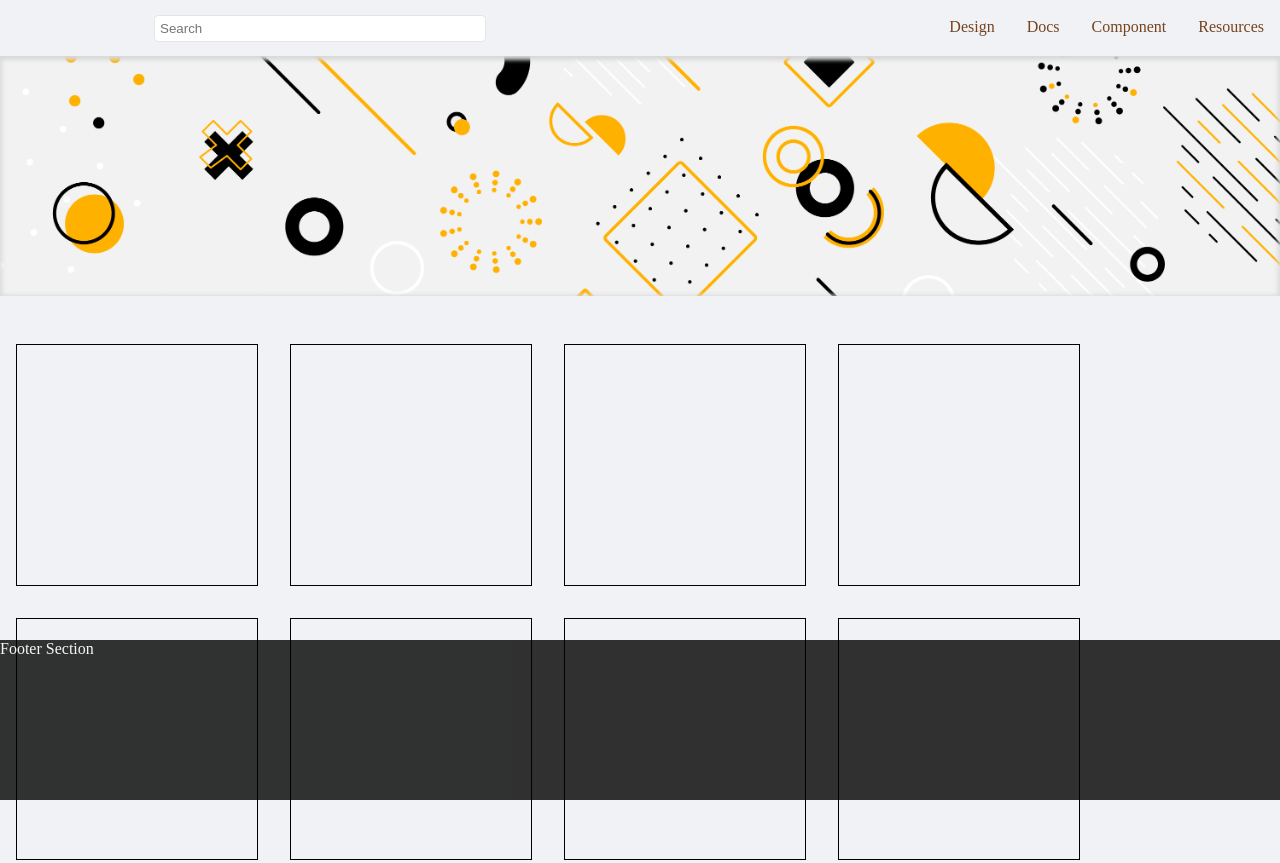
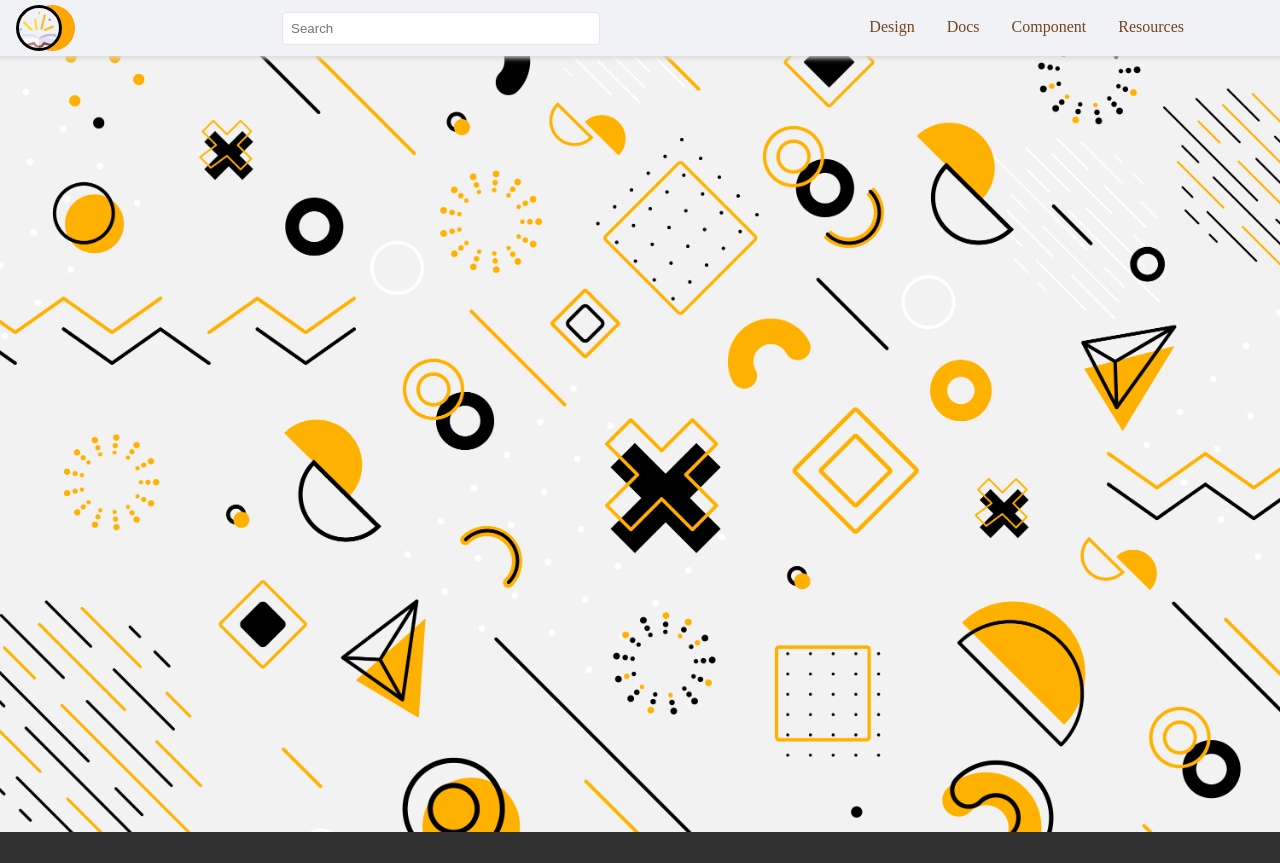
Before and after one commit to Dedeskul/JS-Book, a plain HTML site: page src/pages/homePage/index.html in a window 1280 px wide. Shown: the top 863 px of the page. Drawn offline with Linux system fonts and the light colour scheme.

Commit message:
-feature: changed header section view

```diff
--- a/src/pages/homePage/index.css
+++ b/src/pages/homePage/index.css
@@ -20,25 +20,44 @@ body {
   background-color: var(--main-background-color);
   box-shadow: 0 0px 5px 2px var(--main-shadow-color);
 }
+
 .headerSearch {
   width: 50%;
   display: flex;
   align-items: center;
-  justify-content: center;
+  justify-content: space-between;
+}
+
+.headerLogo {
+  width: 40px;
+  height: 40px;
+  border: 3px solid black;
+  border-radius: 50%;
+  margin-left: 1rem;
+  background-image: url('../../images/book.png');
+  background-repeat: no-repeat;
+  background-size: contain;
+  box-shadow: 13px 0px 0px 0px orange;
+  transition: 0.2s ease-in;
+}
+
+.headerLogo:hover {
+  cursor: pointer;
+  box-shadow: 0px 0px 4px 1px orange;
 }
 
 .headerSearch input {
   width: 50%;
   border: 1px solid rgba(0, 0, 0, 0.1);
-  padding: 5px;
+  padding: 8px;
   outline: none;
   border-radius: 5px;
 }
 
 .headerSearch input:active,
 .headerSearch input:focus {
-  border: 1px solid rgba(100, 195, 233, 0.5);
-  box-shadow: 0 0 4px 1px rgba(100, 195, 233, 0.3);
+  border: 1px solid rgba(0, 0, 0, 0.2);
+  box-shadow: 0 0 4px 1px rgba(0, 0, 0, 0.1);
 }
 
 .headerNavigation {
@@ -47,6 +66,7 @@ body {
   display: flex;
   align-items: center;
   justify-content: flex-end;
+  margin-right: 5rem;
 }
 
 .headerNavigation a {
@@ -59,7 +79,7 @@ body {
 }
 
 .headerNavigation a:after {
-  background-color: #ff6000;
+  background-color: orange;
   display: block;
   content: '';
   height: 3px;
@@ -84,14 +104,9 @@ body {
   justify-content: flex-start;
   flex-wrap: wrap;
   padding-top: 2rem;
-  margin-bottom: 20vh;
-}
-
-.mainPreview {
-  width: 100%;
-  min-height: 15rem;
-  box-shadow: 0 1px 5px 2px var(--main-shadow-color) inset;
+  min-height: 93vh;
   background-image: url('../../images/homeBackground.jpg');
+  background-attachment: fixed;
   background-repeat: no-repeat;
   background-size: cover;
 }
@@ -110,7 +125,23 @@ body {
   min-height: 20vh;
   background-color: rgba(0, 0, 0, 0.8);
   color: var(--light-gray-color);
-  position: fixed;
-  bottom: 0;
-  left: 0;
 }
+
+@media (max-width: 576px) {
+  .headerContainer {
+    flex-direction: column;
+  }
+
+  .headerSearch {
+    width: 100%;
+  }
+
+  .headerSearch input {
+    margin-right: 1rem;
+  }
+
+  .headerNavigation {
+    width: 100%;
+    margin-top: 1rem;
+  }
+}
--- a/src/pages/homePage/index.html
+++ b/src/pages/homePage/index.html
@@ -12,6 +12,7 @@
   <body>
     <header class="headerContainer">
       <div class="headerSearch">
+        <div class="headerLogo"></div>
         <input type="text" placeholder="Search" />
       </div>
       <div class="headerNavigation">
@@ -23,13 +24,10 @@
     </header>
 
     <main class="mainContainer">
-      <div class="mainPreview"></div>
       <div id="mainContent"></div>
     </main>
 
-    <footer class="footerContainer">
-      <div>Footer Section</div>
-    </footer>
+    <footer class="footerContainer"></footer>
     <script src="./index.js"></script>
   </body>
 </html>
--- a/src/pages/homePage/index.js
+++ b/src/pages/homePage/index.js
@@ -1,27 +1,19 @@
-const topics = [
-  'Design Patterns',
-  'Variables',
-  'Html',
-  'Css',
-  'Design',
-  'Design Patterns',
-  'Variables',
-  'Html',
-  'Css',
-  'Design',
+const cardsInfo = [
+  {
+    title: 'Design Patterns',
+    Image: '../../images/patterns',
+    description:
+      'Select this card to open page with most common Design Patterns',
+  },
+  {
+    title: 'JavaScript Basis',
+    Image: '../../images/basic',
+    description:
+      'Select this card to open page with basic information about JavaScript programming ( data types, functions, classes etc... )',
+  },
+  {
+    title: 'Home Tasks',
+    Image: '../../images/homeTask',
+    description: 'Select this card to open page with home tasks',
+  },
 ]
-
-const mainContentContainer = document.getElementById('mainContent')
-
-const createtopics = () => {
-  topics.forEach((topic) => {
-    const topicContainer = document.createElement('div')
-    topicContainer.classList.add('mainContentTopicCard')
-    mainContentContainer.appendChild(topicContainer)
-  })
-}
-
-window.onload = function () {
-  createtopics()
-  console.log(mainContentContainer)
-}
```
Also changed, not shown: 3 other files.
